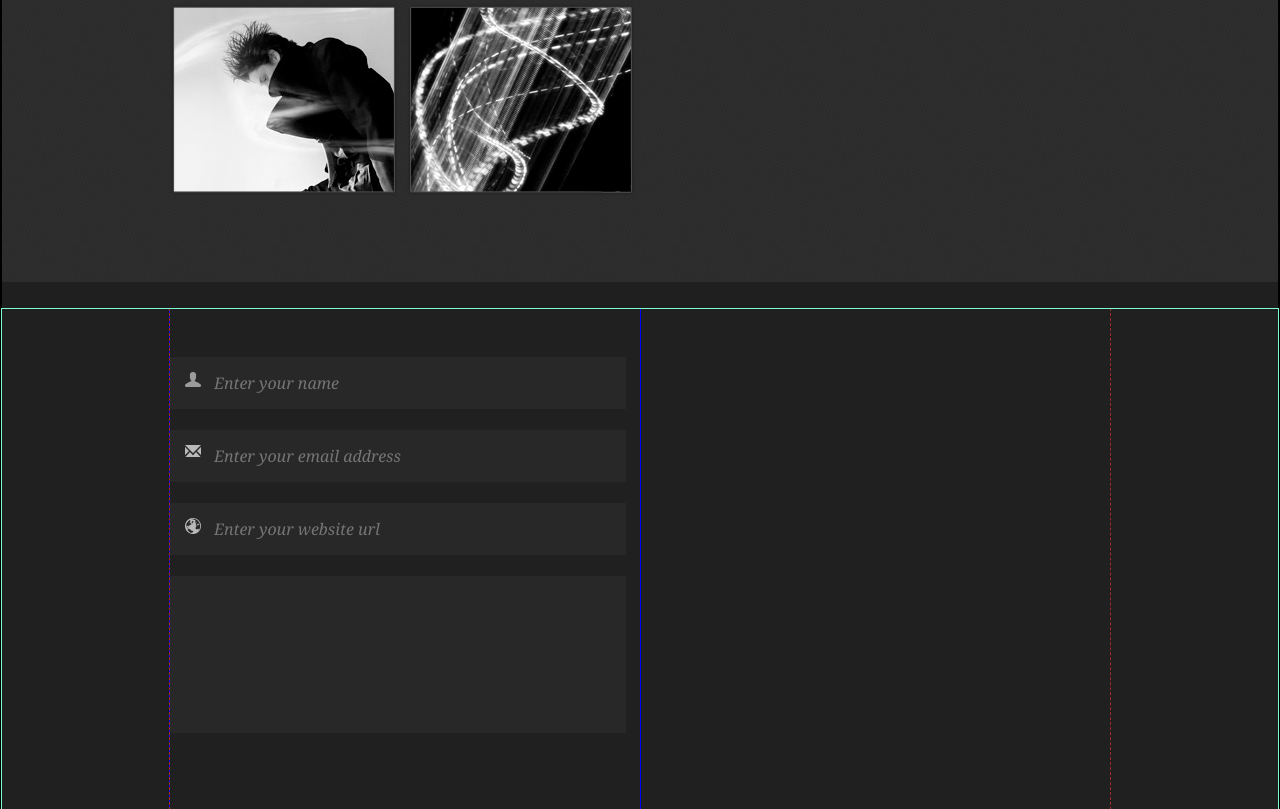
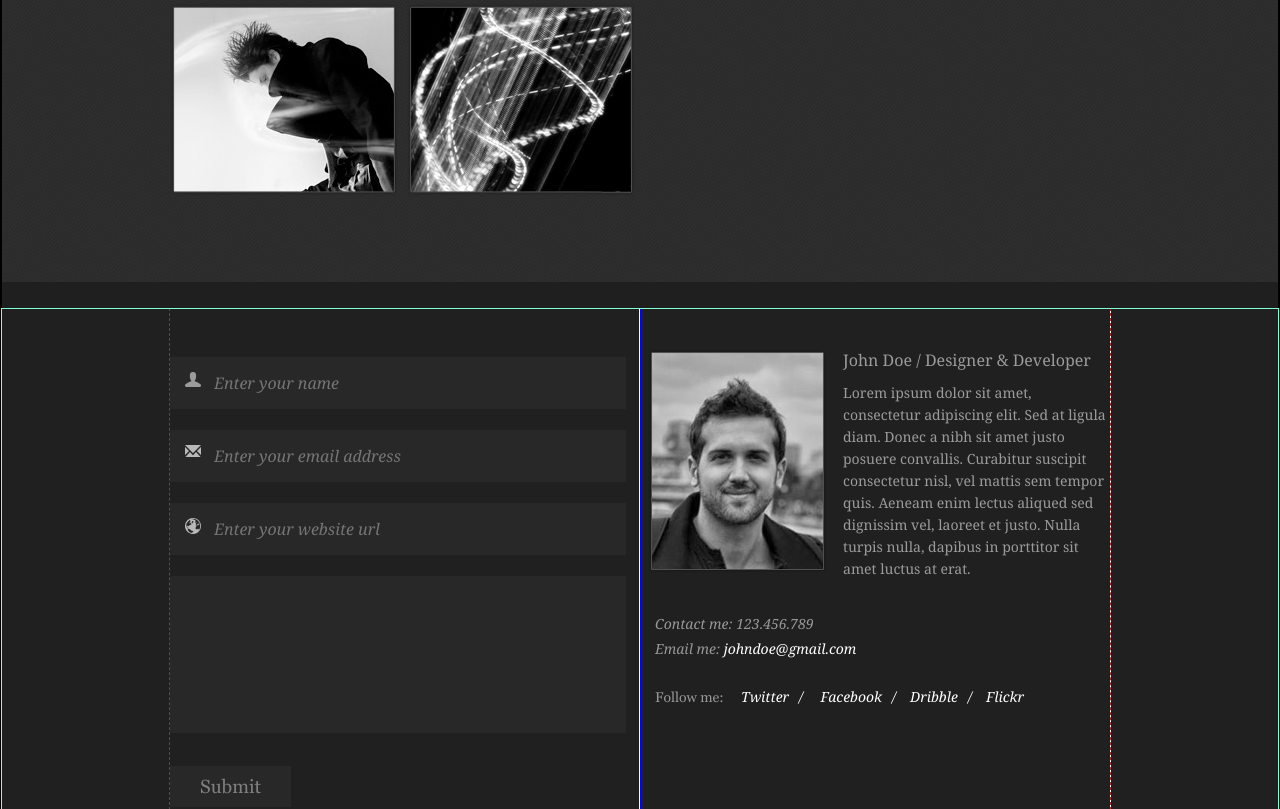
Before and after one commit to Re-z/WebPortfolio, a plain HTML site: page index.html in a window 1280 px wide. Shown: the part 1511-2320 px from the top of the page. Drawn offline with Linux system fonts and the light colour scheme.

Commit message:
footer left

```diff
--- a/index.html
+++ b/index.html
@@ -76,18 +76,35 @@
                         <input class="form__text form__user-ico" type="text" placeholder="Enter your name"/>
                         <input class="form__text form__mail-ico" type="text" placeholder="Enter your email address"/>
                         <input class="form__text form__globe-ico" type="text" placeholder="Enter your website url"/>
-                        <input class="form__textarea"type="textarea">
+                        <textarea class="form__textarea"></textarea>
+                        <input class="form__submit-btn" type="button" value="Submit">
                     </form>
+                </div>
+                <div class="author">
+                    <img class="author__photo" src="img/author-photo.png">
+                    <h5 class="author__title">John Doe / Designer & Developer</h5>
+                    <p class="author__text">Lorem ipsum dolor sit amet, consectetur adipiscing elit. Sed at ligula diam. Donec a nibh sit amet justo posuere convallis. Curabitur suscipit consectetur nisl, vel mattis sem tempor quis. Aeneam enim lectus aliqued sed dignissim vel, laoreet et justo. Nulla turpis nulla, dapibus in porttitor sit amet luctus at erat.</p>
+                    <div class="clearfix"></div>
+                    <p class="author__tel">Contact me: 123.456.789</p>
+                    <p class="author__email">Email me: <span class="author__email__span">johndoe@gmail.com</span></p>
+
+                        <ul class="author__socials-list">Follow me:
+                            <li class="author__socials-list-item"><a class="author__socials-link" href="">Twitter</a></li>
+                            <li class="author__socials-list-item"><a class="author__socials-link" href="">Facebook</a></li><li class="author__socials-list-item"><a class="author__socials-link" href="">Dribble</a></li><li class="author__socials-list-item"><a class="author__socials-link" href="">Flickr</a></li>
+                        </ul>
+
                 </div>
             </section>
         </div>
 
 
+
     </div>
-
 
 </body>
 </html>
         <!--Верстка Бэм испльзуется в основном для того, чтобы можно было код легко копировать и вставить
         в другую часть кода, верно? А что, если вот есть форма, к примеру, а у нее задан margin-top 10px
         и нужно ее продублировать в новом месте где этот margin top уже будет мешать. Что делать в таком случае?-->
+
+        <!--В каком формате лучше всего сохранять обычные картинки? JPEG or PNG -->
--- a/style.css
+++ b/style.css
@@ -223,8 +223,10 @@ content: "";
     width: 50%;
     height: 500px;
     padding-top: 48px; /*чего паддинг а не margin? */
+    display: inline-block;
+    float: left;
 }
-.form [type="text"] {
+.form__text {
     background-color: #282828;
   border: none;
   background-repeat: no-repeat;
@@ -234,6 +236,8 @@ content: "";
   font-family: "Georgia", serif;
   font-style: italic;
   margin-bottom: 21px;
+  color: #7F7F7F;
+
  }
 .form__user-ico {
   background-position: 15px 15px;
@@ -248,13 +252,109 @@ content: "";
     background-position: 15px 15px;
   background-image: url("img/globe-ico.png");
 }
-.form [type="textarea"] {
+.form__textarea {
+  color: #7F7F7F;
       background-color: #282828;
   border: none;
-  padding: 15px 0 15px 0;
   width: 456px;
+  max-width: 456px;
   height: 157px;
+  max-height: 157px;
   font-size: 16px;
   font-family: "Georgia", serif;
   font-style: italic;
+  resize: none;
 }
+.form__submit-btn {
+  color: #7F7F7F;
+  background-color: #282828;
+  border: none;
+  font-size: 19px;
+  font-family: "Georgia", serif;
+  padding: 10px 30px;
+  margin-top: 29px;
+  cursor: pointer;
+}
+.form__text:focus, .form__textarea:focus, .form__submit-btn:focus {
+  outline: none;
+}
+/* Author block */
+.author {
+  outline: 1px solid white;
+    width: 50%;
+    height: 500px;
+    display: inline-block;
+      padding-top: 40px;
+        padding-left: 8px;
+}
+.author__photo {
+  float: left;
+  margin-right: 16px
+}
+.author__title {
+  font-family: "Georgia",serif;
+  color: #9B9B9B;
+  font-size: 16px;
+  font-weight: 100;
+}
+.author__text {
+  margin-top: 11px;
+  font-weight: 100;
+  font-family: "Georgia",serif;
+  color: #9B9B9B;
+  font-size: 14px;
+  line-height: 22px;
+}
+.author__tel {
+  font-family: "Georgia",serif;
+    color: #989898;
+    font-size: 14px;
+    font-style: italic;
+    margin-top: 34px;
+    margin-left: 7px;
+}
+.clearfix {
+  clear: both;
+}
+.author__email {
+  font-family: "Georgia",serif;
+    color: #989898;
+    font-size: 14px;
+    font-style: italic;
+    margin-top: 6px;
+    margin-left: 7px;
+}
+.author__email__span {
+  color: white;
+} /* возможна ли такая БЭМ запись? */
+
+.author__socials-list {
+  list-style: none;
+      margin-left: 7px;
+  font-family: "Georgia",serif;
+    color: #989898;
+    font-size: 14px;
+    margin-top: 29px;
+    margin-left: 7px;
+}
+.author__socials-list-item {
+  display: inline-block;
+  margin-left: 14px;
+}
+.author__socials-link {
+  font-family: "Georgia",serif;
+    color: white;
+    font-size: 14px;
+    font-style: italic;
+    text-decoration: none;
+}
+.author__socials-list-item:after {
+      content: "/";
+    color: white;
+    font-size: 14px;
+    font-style: italic;
+    margin-left: 10px;
+}
+.author__socials-list-item:last-of-type:after {
+    content: "";
+}
```
